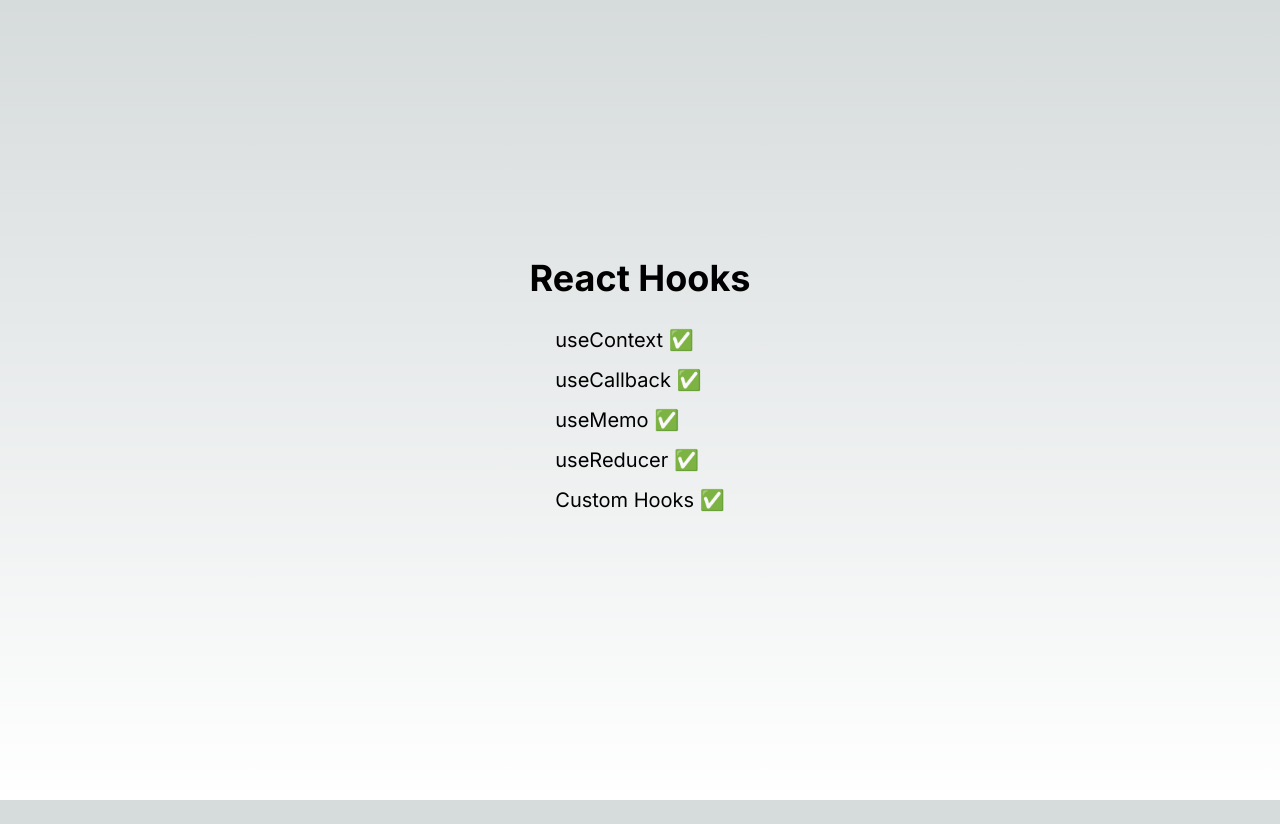
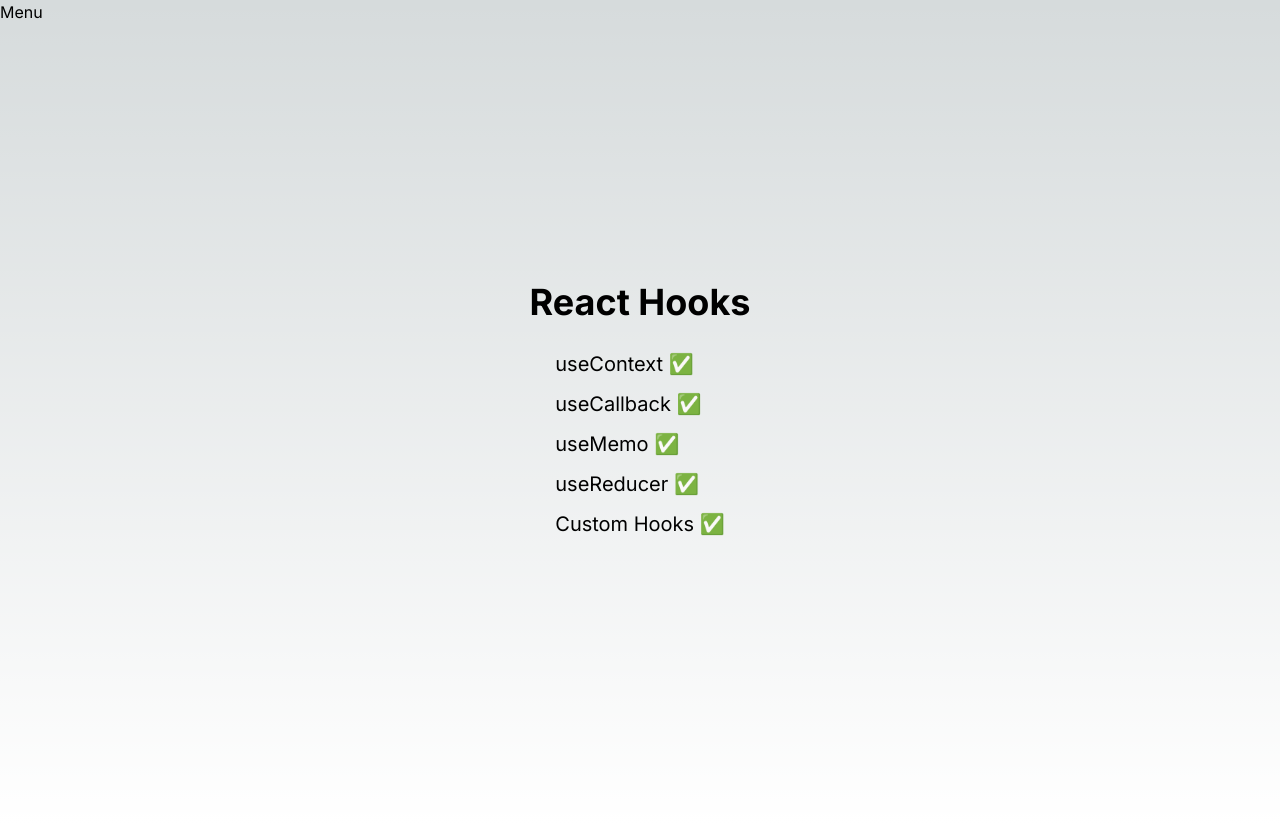
Before and after one commit to Davron77/Hooks, a Next.js app: page / in a window 1280 px wide. Before the commit the page ends 800 px from the top, so only its background shows below. Built offline with nearby package versions, Linux system fonts and the light colour scheme.

Commit message:
navbar added

```diff
--- a/app/page.tsx
+++ b/app/page.tsx
@@ -3,6 +3,9 @@ import Link from "next/link";
 const Home = () => {
   return (
     <>
+      <nav>
+        <h1>Menu</h1>
+      </nav>
       <main className="flex min-h-screen flex-col items-center justify-center p-24">
         <h1 className="text-4xl font-bold">React Hooks</h1>
         <div className="flex flex-col gap-3 my-7">
```
